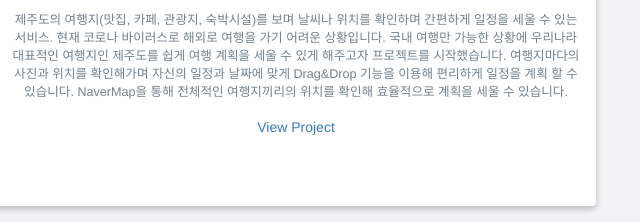
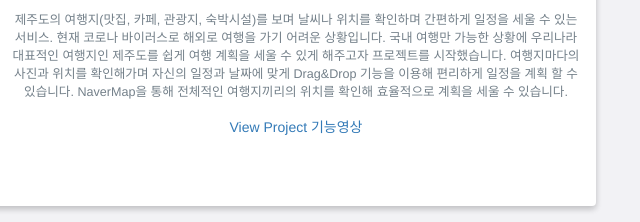
Before and after one commit to Soonhwan-Lee/soonhwan-lee.github.io, a website: page index.html in a window 1280 px wide. Shown: the part 3558-3780 px from the top of the page, 494-1134 px from the left. Drawn offline with nearby package versions, Linux system fonts and the light colour scheme.

Commit message:
update video

```diff
--- a/index.html
+++ b/index.html
@@ -353,6 +353,7 @@
                             제주도의 여행지(맛집, 카페, 관광지, 숙박시설)를 보며 날씨나 위치를 확인하며 간편하게 일정을 세울 수 있는 서비스. 현재 코로나 바이러스로 해외로 여행을 가기 어려운 상황입니다. 국내 여행만 가능한 상황에 우리나라 대표적인 여행지인 제주도를 쉽게 여행 계획을 세울 수 있게 해주고자 프로젝트를 시작했습니다. 여행지마다의 사진과 위치를 확인해가며 자신의 일정과 날짜에 맞게 Drag&Drop 기능을 이용해 편리하게 일정을 계획 할 수 있습니다. NaverMap을 통해 전체적인 여행지끼리의 위치를 확인해 효율적으로 계획을 세울 수 있습니다.
                         </p>
                         <a href="#">View Project</a>
+                        <a href="https://www.youtube.com/watch?v=ILjzLT4BzhQ">기능영상</a>
                     </div>
                     <!-- End .project-info -->
                 </div>
```
